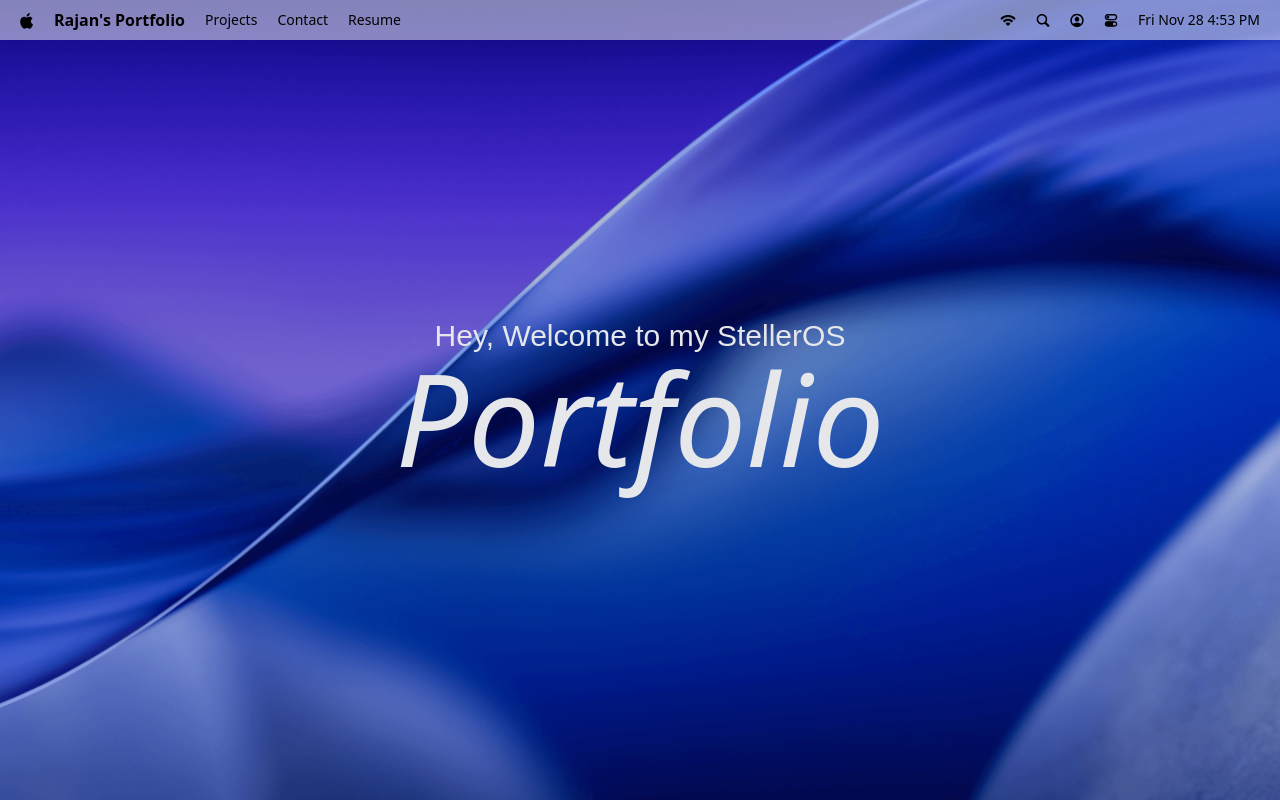
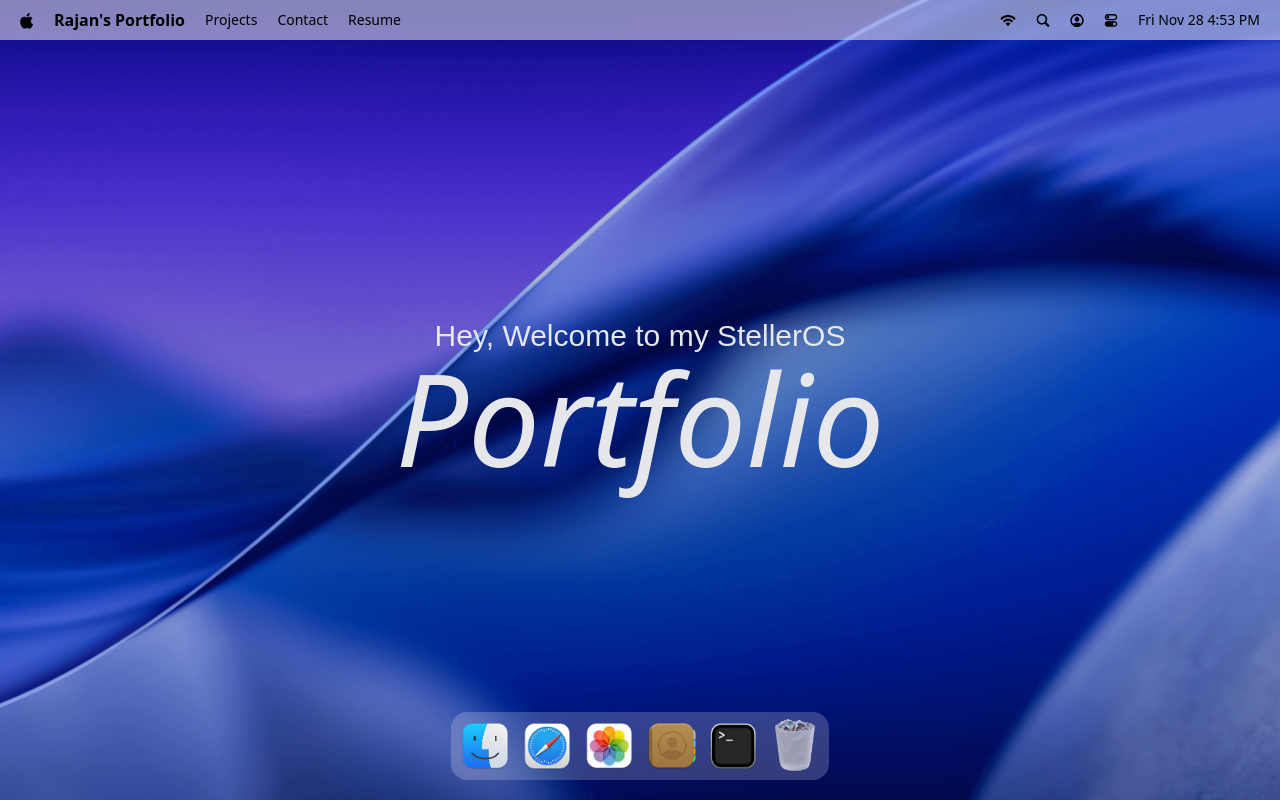
Before and after one commit to MicrosoftRajan/StellarOS, a React (Vite) app: page / in a window 1280 px wide. Built offline with nearby package versions, Linux system fonts and the light colour scheme; a web font is replaced by a local one.

Commit message:
Add Dock component for QuantumOS

```diff
--- a/src/App.jsx
+++ b/src/App.jsx
@@ -1,11 +1,12 @@
 import React from 'react'
-import { Navbar, Welcome } from '@/components'
+import { Navbar, Welcome, Dock } from '@/components'
 
 const App = () => {
   return (
     <main>
       <Navbar/>
       <Welcome/>
+      <Dock/>
     </main>
   )
 }
--- /dev/null
+++ b/src/components/Dock.jsx
@@ -0,0 +1,92 @@
+import { dockApps } from "@/constants";
+import { Tooltip } from "react-tooltip";
+import React, { useRef } from "react";
+import { useGSAP } from "@gsap/react";
+import gsap from "gsap";
+
+const Dock = () => {
+  const dockRef = useRef(null);
+
+
+  useGSAP(() => {
+    const dock = dockRef.current;
+    if (!dock) return;
+    const icons = dock.querySelectorAll(".dock-icon");
+
+    const animateIcons = (mouseX) => {
+      const { left } = dock.getBoundingClientRect();
+
+      icons.forEach((icon) => {
+        const { left: iconsLeft, width } = icon.getBoundingClientRect();
+        const center = iconsLeft - left + width / 2;
+        const dist = Math.abs(mouseX - center);
+
+        const intensity = Math.exp(-(dist ** 2.5) / 20000);
+
+        gsap.to(icon, {
+          scale: 1 + 0.25 * intensity,
+          y: -15 * intensity,
+          duration: 0.2,
+          ease: "power1.out",
+        });
+      });
+    };
+
+    const handleMouseMove = (e) => {
+      const { left } = dock.getBoundingClientRect();
+      animateIcons(e.clientX - left);
+    };
+
+    const resetIcons = () => {
+      icons.forEach((icon) =>
+        gsap.to(icon, {
+          scale: 1,
+          y: 0,
+          duration: 0.3,
+          ease: "power1.out",
+        })
+      );
+    };
+    dock.addEventListener("mousemove", handleMouseMove);
+    dock.addEventListener("mouseleave", resetIcons);
+
+    return () => {
+      dock.removeEventListener("mousemove", handleMouseMove);
+      dock.removeEventListener("mouseleave", resetIcons);
+    };
+  }, []);
+  const toggleApp = (app) => {};
+
+
+  return (
+    <section id="dock">
+      <div ref={dockRef} className="dock-container">
+        {dockApps.map(({ id, name, icon, canOpen }) => (
+          <div key={id} className="relative flex justify-center">
+            <button
+              type="button"
+              className="dock-icon"
+              aria-label={name}
+              data-tooltip-id="dock-tooltip"
+              data-tooltip-content={name}
+              data-tooltip-delay-show={150}
+              disabled={!canOpen}
+              onClick={() => toggleApp({ id, canOpen })}
+            >
+              <img
+                src={`/images/${icon}`}
+                alt={name}
+                loading="lazy"
+                className={canOpen ? " " : "opacity-70"}
+              />
+            </button>
+          </div>
+        ))}
+
+        <Tooltip id="dock-tooltip" place="top" className="tooltip" />
+      </div>
+    </section>
+  );
+};
+
+export default Dock;
--- a/src/components/index.js
+++ b/src/components/index.js
@@ -1,5 +1,7 @@
 import Navbar from "@/components/Navbar";
 import Welcome from "@/components/Welcome";
+import Dock from "./Dock";
 
 
-export {Navbar, Welcome};
+
+export {Navbar, Welcome,Dock};
```
